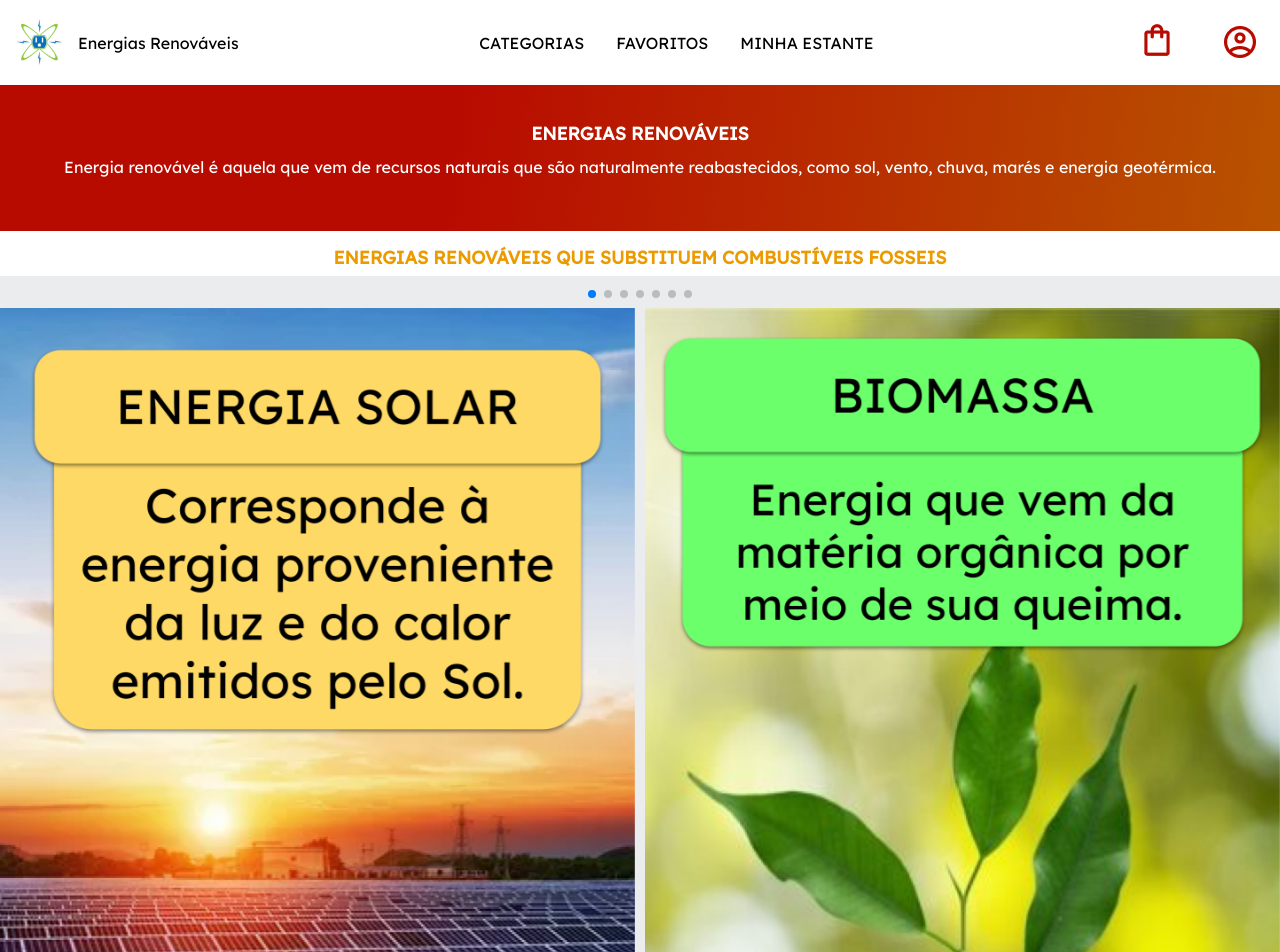
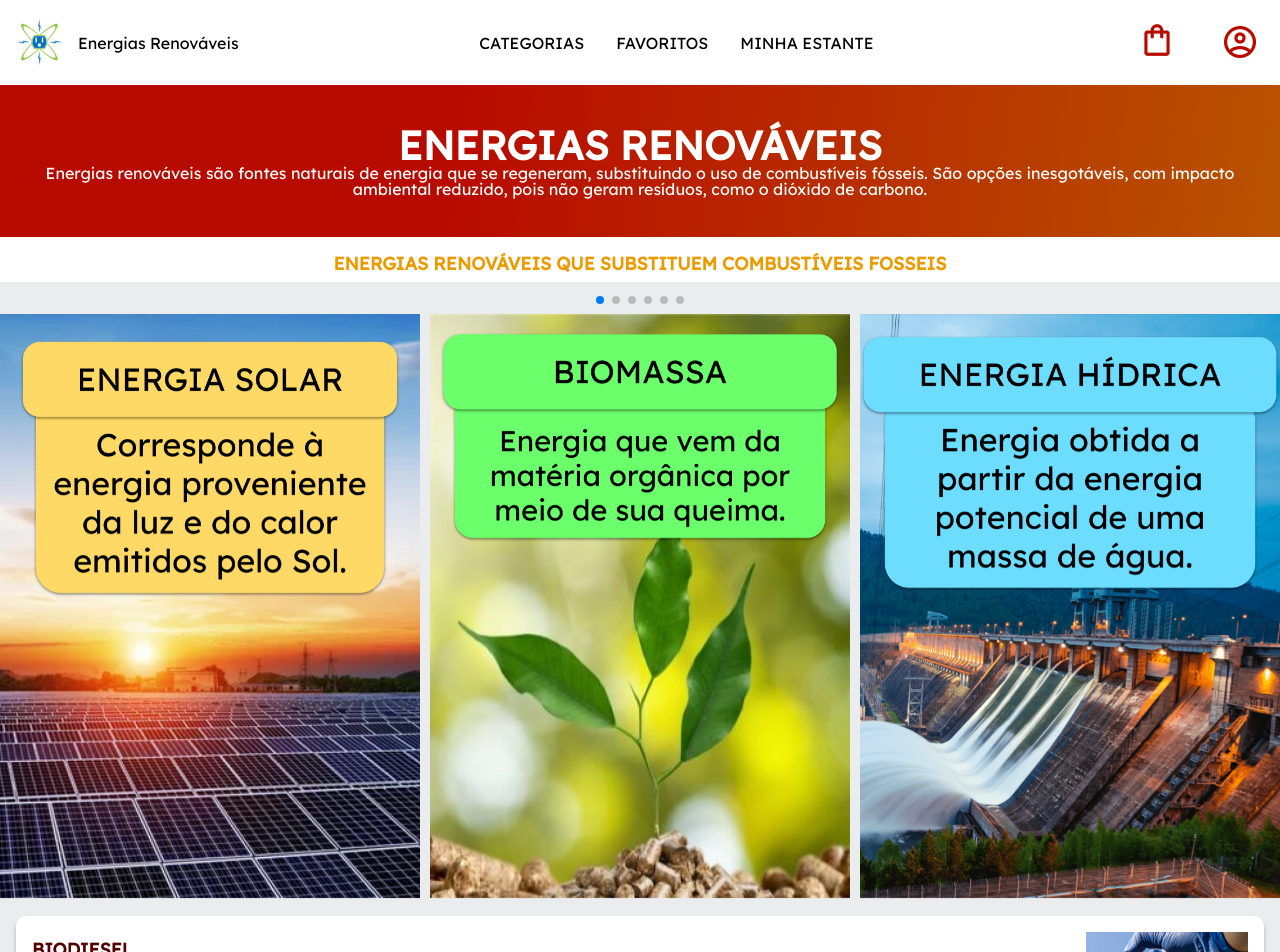
Before and after one commit to nacaxi/renovavel, a plain HTML site: page index.html in a window 1280 px wide. Shown: the top 952 px of the page. Drawn offline with nearby package versions, Linux system fonts and the light colour scheme.

Commit message:
Cabeçalho, banner e alterações no rodapé

```diff
--- a/index.html
+++ b/index.html
@@ -116,7 +116,7 @@
 
     <section class="banner">
         <h2 class="banner__titulo">ENERGIAS RENOVÁVEIS</h2>
-        <p class="banner__texto">Energia renovável é aquela que vem de recursos naturais que são naturalmente reabastecidos, como sol, vento, chuva, marés e energia geotérmica.</p>
+        <p class="banner__texto">Energias renováveis são fontes naturais de energia que se regeneram, substituindo o uso de combustíveis fósseis. São opções inesgotáveis, com impacto ambiental reduzido, pois não geram resíduos, como o dióxido de carbono. </p>
     </section>
     <section class="carrossel">
         <h2 class="carrossel__titulo">ENERGIAS RENOVÁVEIS QUE SUBSTITUEM COMBUSTÍVEIS FOSSEIS</h2>
@@ -192,8 +192,12 @@
     <section class="tema">
         <h2 class="tema__titulo">COMBUSTÍVEIS FÓSSEIS</h2>
         <p class="tema__texto">Combustíveis fósseis são usados para geração de energia e são produzidos por meio da decomposição de matéria orgânica. O seu uso está associado a problemas ambientais.</p>
+        <h2 class="tema__titulo">REAÇÃO ENDOTÉRMICA</h2>
+        <p class="tema__texto">Reação Endotérmica é aquela em que há absorção de energia. Nesse processo, a energia é produzida e, de forma independente, é mantida.</p>
         <h2 class="tema__titulo">REAÇÃO EXOTÉRMICA</h2>
-        <p class="tema__texto">Aquela em que há liberação de energia.</p>
+        <p class="tema__texto">Reação Exotérmica é aquela em que há liberação de energia. Nesse processo, a produção de energia somente persiste mediante o fornecimento contínuo de energia.</p>
+        <h2 class="tema__titulo">SUSTENTABILIDADE</h2>
+        <p class="tema__texto">O conceito de sustentabilidade aborda a maneira como se deve agir em relação à natureza. Além disso, ele pode ser aplicado desde uma comunidade até todo o planeta.</p>
     </section>
 
     <hr />
@@ -206,7 +210,7 @@
     <script>
         const swiper = new Swiper('.swiper', {
             spaceBetween: 10,
-            slidesPerView: 2,
+            slidesPerView: 3,
             pagination: {
                 el: '.swiper-pagination',
                 type: 'bullets',
--- a/styles/banner.css
+++ b/styles/banner.css
@@ -6,11 +6,6 @@
 }
 
 .banner__titulo {
-    font-size: 18px;
-    font-weight: 700;
+    font-size: 40px;
+    font-weight: 1000;
 }
-
-.banner__texto {
-    font-weight: 500;
-    margin: 1em 0;
-}
--- a/styles/carrossel.css
+++ b/styles/carrossel.css
@@ -50,7 +50,7 @@
     font-weight: 700;
 }
 
-.descrição__titulo-livro {
+.descrição__titulo-energia {
     color: var(--vermelho);
     font-size: 18px;
     font-weight: 700;
```
